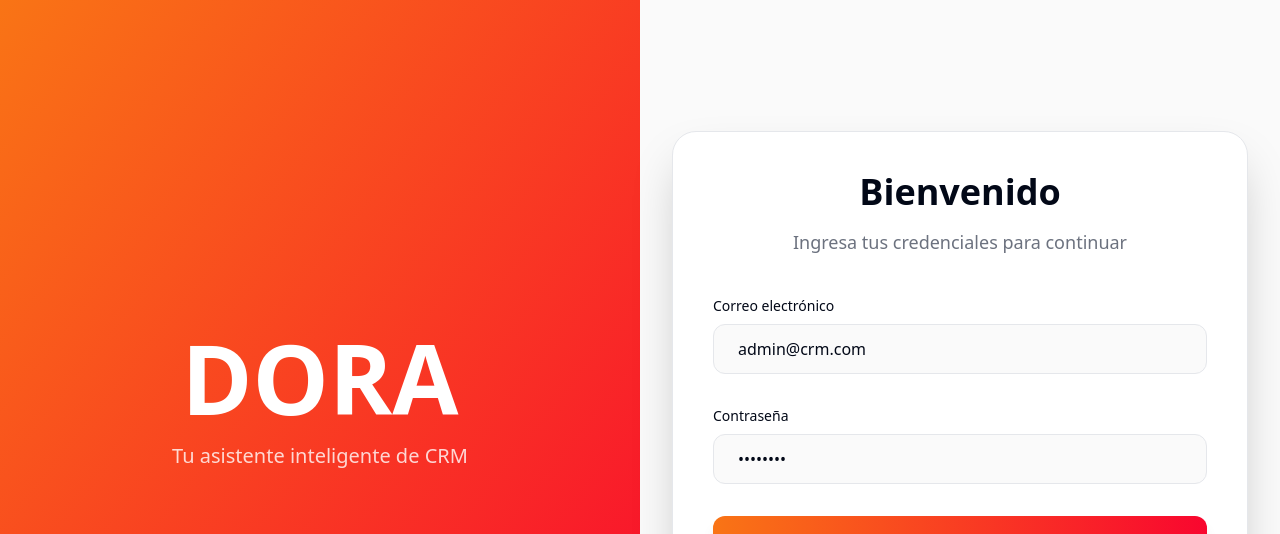
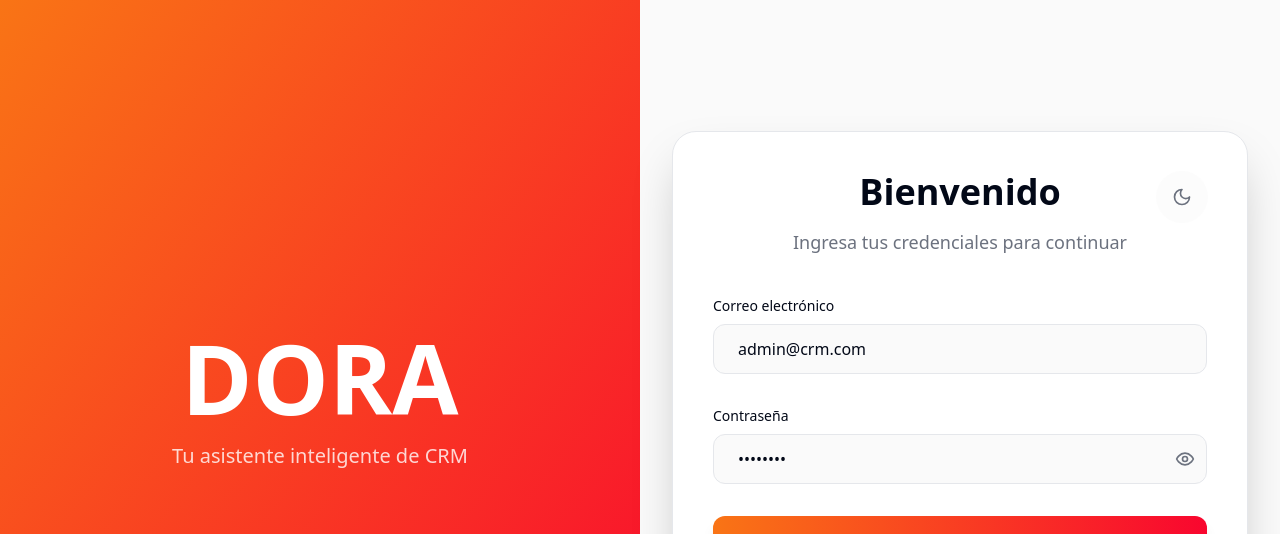
Before and after one commit to DANII3L/FrontendDORA, a React (Vite) app: page /login in a window 1280 px wide. Shown: the top 534 px of the page. Built offline with nearby package versions, Linux system fonts and the light colour scheme.

Commit message:
Cambios login

```diff
--- a/src/app/auth/components/Login.tsx
+++ b/src/app/auth/components/Login.tsx
@@ -2,15 +2,17 @@ import { useState } from 'react';
 import { useNavigate } from 'react-router-dom';
 import { useAuth } from '../AuthContext';
 import { useTheme } from '../../shared/contexts/ThemeContext';
+import { Moon, Sun, Eye, EyeOff } from 'lucide-react';
 
 export default function Login() {
   const [email, setEmail] = useState('admin@crm.com');
   const [password, setPassword] = useState('admin123');
   const [error, setError] = useState('');
   const [isLoading, setIsLoading] = useState(false);
+  const [showPassword, setShowPassword] = useState(false);
   const navigate = useNavigate();
   const { login } = useAuth();
-  const { theme } = useTheme();
+  const { theme, toggleTheme } = useTheme();
 
   const handleSubmit = async (e: React.FormEvent) => {
     e.preventDefault();
@@ -42,7 +44,7 @@ export default function Login() {
         <div className="w-full max-w-xl transform hover:scale-[1.02] transition-all duration-300 ease-out">
           <div className="relative">
             {/* Tarjeta principal */}
-            <div className="bg-card-background rounded-3xl shadow-2xl p-10 border border-border-color relative overflow-hidden">
+            <div className="bg-card-background rounded-3xl shadow-2xl p-10 border border-border-color relative">
               {/* Contenido del formulario */}
               <div className="relative">
                 <div className="text-center mb-10">
@@ -69,14 +71,24 @@ export default function Login() {
                     <label htmlFor="password" className="block text-sm font-medium text-text-primary mb-2">
                       Contraseña
                     </label>
+                    <div className="relative">
                       <input
                         id="password"
-                      type="password"
+                        type={showPassword ? 'text' : 'password'}
                         value={password}
                         onChange={(e) => setPassword(e.target.value)}
-                      className="w-full px-6 py-3 rounded-xl border border-border-color bg-background text-text-primary focus:outline-none focus:ring-2 focus:ring-accent-light transition-all duration-200"
+                        className="w-full px-6 py-3 rounded-xl border border-border-color bg-background text-text-primary focus:outline-none focus:ring-2 focus:ring-accent-light transition-all duration-200 pr-10"
                         required
                       />
+                      <button
+                        type="button"
+                        onClick={() => setShowPassword(prev => !prev)}
+                        className="absolute inset-y-0 right-0 pr-3 flex items-center text-text-secondary hover:text-text-primary focus:outline-none"
+                        aria-label={showPassword ? 'Ocultar contraseña' : 'Mostrar contraseña'}
+                      >
+                        {showPassword ? <EyeOff className="h-5 w-5" /> : <Eye className="h-5 w-5" />}
+                      </button>
+                    </div>
                   </div>
 
                   {error && (
@@ -106,6 +118,15 @@ export default function Login() {
                 </form>
               </div>
             </div>
+
+            {/* Botón de cambio de tema */}
+            <button
+              onClick={toggleTheme}
+              className="absolute top-10 right-10 p-4 rounded-full bg-background/50 hover:bg-background text-text-secondary hover:text-text-primary transition-all duration-200 focus:outline-none focus:ring-2 focus:ring-accent-light z-50"
+              aria-label="Toggle theme"
+            >
+              {theme === 'dark' ? <Sun className="h-5 w-5" /> : <Moon className="h-5 w-5" />}
+            </button>
           </div>
         </div>
       </div>
--- a/src/index.css
+++ b/src/index.css
@@ -40,7 +40,7 @@
     --color-card-background: 220 12% 20%; /* Slightly lighter dark gray for cards */
     --color-text-primary: 210 40% 98%; /* Off-white text */
     --color-text-secondary: 215 14% 65%; /* Lighter gray secondary text */
-    --color-border: 215 14% 30%; /* Darker gray border */
+    --color-border: 215 14% 50%; /* Darker gray border */
     --color-accent-light: 80 75% 40%; /* Adjusted for dark mode, still greenish */
     --color-accent-text: 210 40% 98%; /* Adjusted for dark mode, white text */
     --color-orange-primary: 25 95% 53%;
```
Lines whose indentation alone changed are shown as unchanged.
